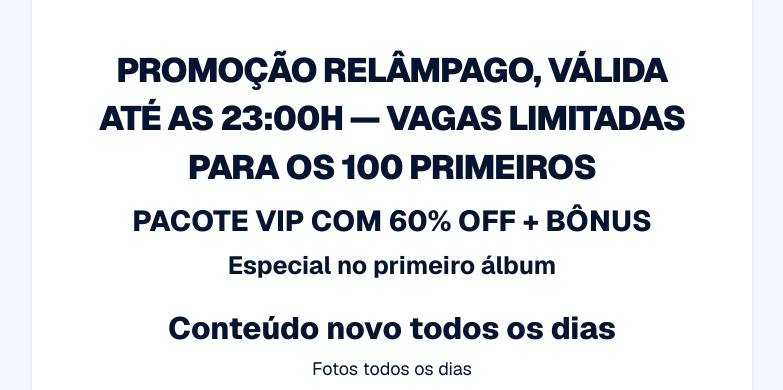
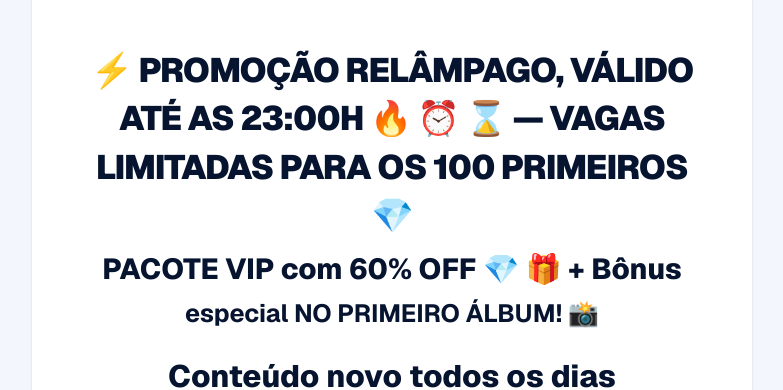
Before and after one commit to hakla02-h02/onlyfasvercel1, a Next.js app: page /priv in a window 1280 px wide. Shown: the part 195-585 px from the top of the page, without its empty margins (248-1031 px from the left). Built offline with nearby package versions, Linux system fonts and the light colour scheme; grey boxes are pictures that could not be loaded.

Commit message:
feat: enhance promo text with emojis and clarify VIP package details

```diff
--- a/app/priv/page.tsx
+++ b/app/priv/page.tsx
@@ -49,10 +49,10 @@ export default function PrivPage() {
 
         <div className="px-5 pb-8 pt-12 text-center sm:px-10">
           <h1 className="mx-auto max-w-[620px] text-[27px] font-black leading-[1.42] tracking-[-0.03em] sm:text-[34px]">
-            PROMOÇÃO RELÂMPAGO, VÁLIDA ATÉ AS 23:00H — VAGAS LIMITADAS PARA OS 100 PRIMEIROS
+            ⚡ PROMOÇÃO RELÂMPAGO, VÁLIDO ATÉ AS 23:00H 🔥 ⏰ ⌛ — VAGAS LIMITADAS PARA OS 100 PRIMEIROS 💎
           </h1>
-          <p className="mt-3 text-[22px] font-extrabold leading-tight sm:text-[29px]">PACOTE VIP COM 60% OFF + BÔNUS</p>
-          <p className="mt-2 text-[19px] font-bold sm:text-[25px]">Especial no primeiro álbum</p>
+          <p className="mt-3 text-[22px] font-extrabold leading-tight sm:text-[29px]">PACOTE VIP com 60% OFF 💎 🎁 + Bônus</p>
+          <p className="mt-2 text-[19px] font-bold sm:text-[25px]">especial NO PRIMEIRO ÁLBUM! 📸</p>
           <p className="mt-5 text-[25px] font-extrabold sm:text-[31px]">Conteúdo novo todos os dias</p>
           <p className="mt-1 text-lg">Fotos todos os dias</p>
 
```
